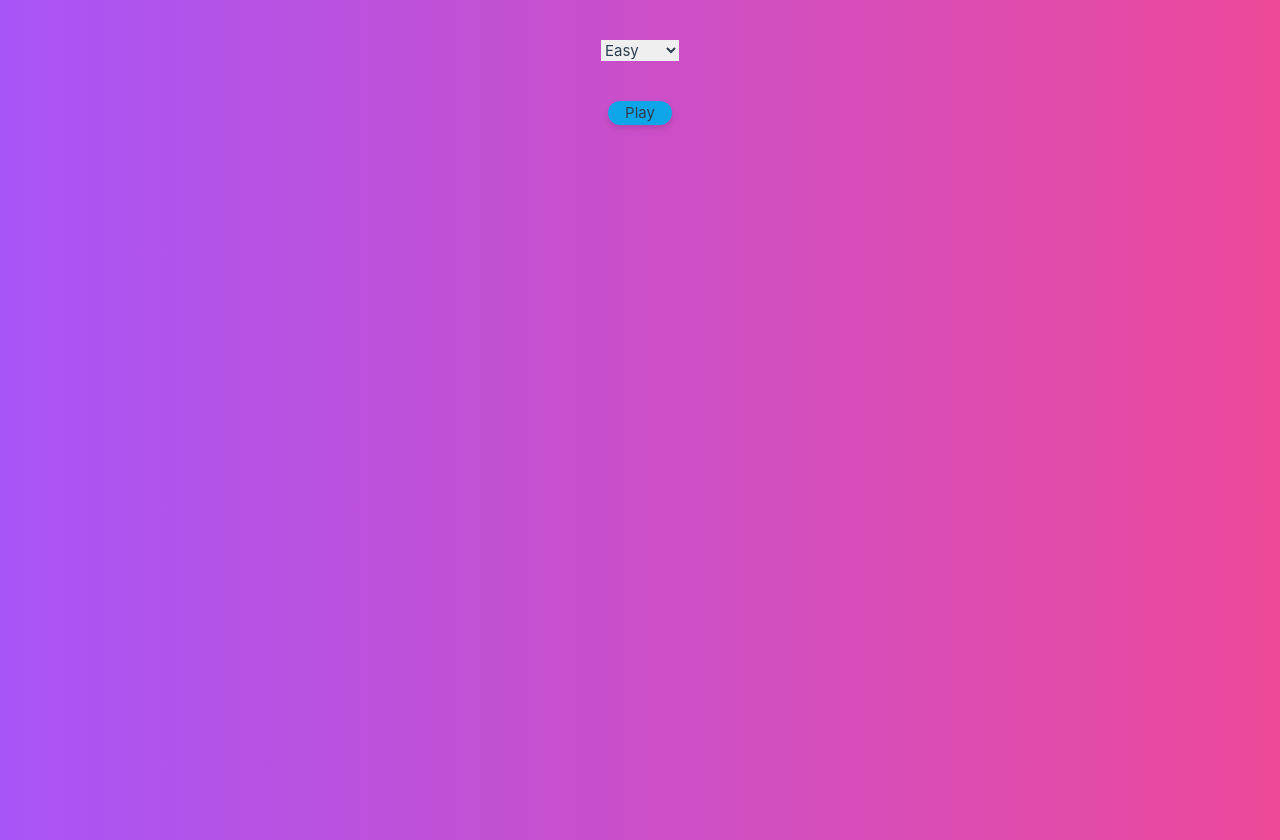
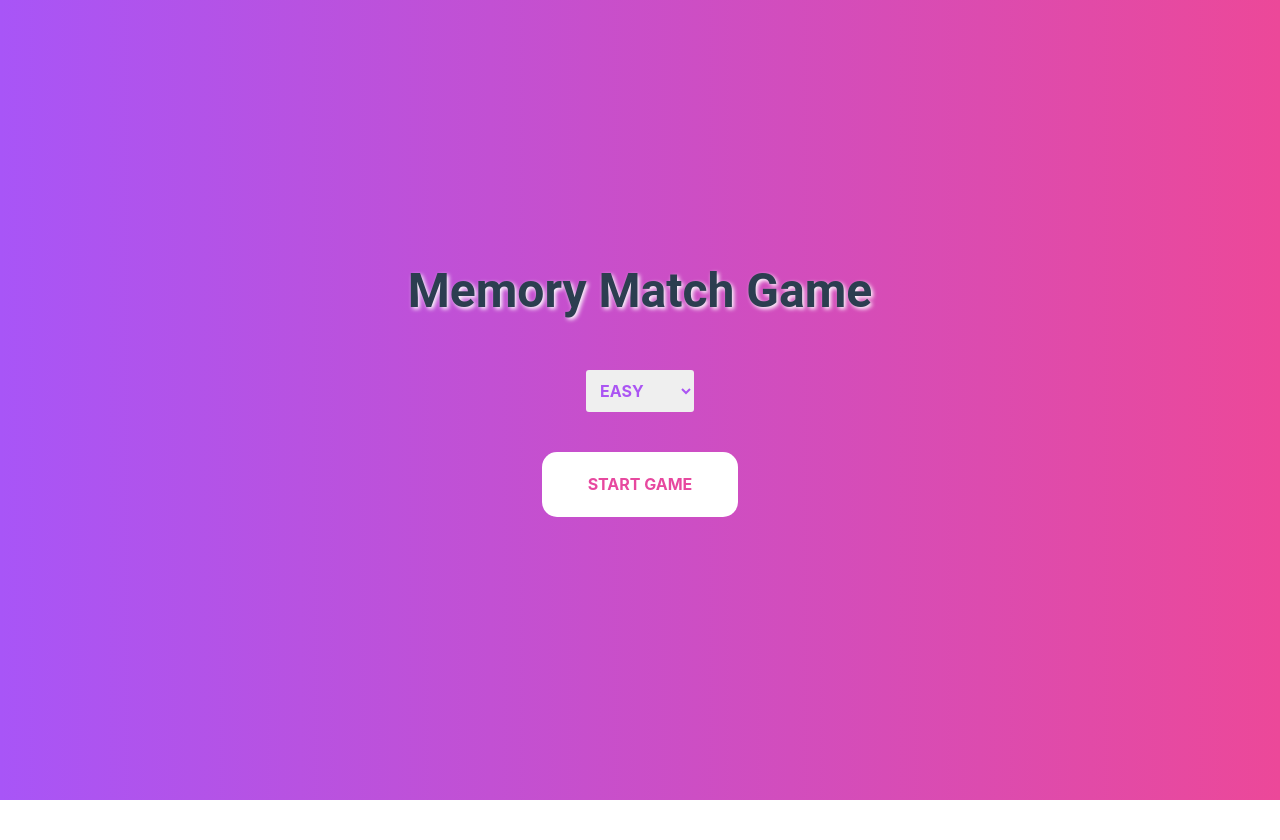
Before and after one commit to milandadhaniya1/match-memory-game, a Vue app: page / in a window 1280 px wide. After the commit the page ends 800 px from the top, so only its background shows below. Built offline with nearby package versions, Linux system fonts and the light colour scheme.

Commit message:
UI enhancement

```diff
--- a/src/components/IconCard.vue
+++ b/src/components/IconCard.vue
@@ -7,7 +7,7 @@ const props = defineProps(['isOpen'])
     <div
       :class="[
         'rounded-md m-1 justify-center shadow-md group-hover:opacity-75 cursor-pointer',
-        { 'bg-gray-900': !props.isOpen, 'bg-white': props.isOpen }
+        { 'bg-gray-900': props.isOpen, 'bg-white': !props.isOpen }
       ]"
     >
       <slot />
--- /dev/null
+++ b/src/components/StartGameButton.vue
@@ -0,0 +1,125 @@
+<script setup lang="ts">
+
+</script>
+
+<template>
+    <button class="blob-btn" @click="$emit('startGame')">
+        Start Game
+        <span class="blob-btn__inner">
+            <span class="blob-btn__blobs">
+                <span class="blob-btn__blob"></span>
+                <span class="blob-btn__blob"></span>
+                <span class="blob-btn__blob"></span>
+                <span class="blob-btn__blob"></span>
+            </span>
+        </span>
+  </button>
+</template>
+
+<style scoped>
+.buttons {
+	 margin-top: 50px;
+	 text-align: center;
+	 border-radius: 15px;
+}
+.blob-btn {
+    z-index: 1;
+    position: relative;
+    padding: 20px 46px;
+    margin-bottom: 30px;
+    text-align: center;
+    text-transform: uppercase;
+    color: #e7489f;
+    font-size: 16px;
+    font-weight: bold;
+    background-color: transparent;
+    outline: none;
+    border: none;
+    transition: color 0.5s;
+    cursor: pointer;
+    border-radius: 15px;
+}
+.blob-btn:before {
+    content: "";
+    z-index: 1;
+    position: absolute;
+    left: 0;
+    top: 0;
+    width: 100%;
+    height: 100%;
+    border-radius: 15px;
+}
+.blob-btn:after {
+    content: "";
+    z-index: -2;
+    position: absolute;
+    left: 3px;
+    top: 3px;
+    width: 100%;
+    height: 100%;
+    transition: all 0.3s 0.2s;
+    border-radius: 15px;
+}
+.blob-btn:hover {
+    color: #fff;
+    border-radius: 15px;
+}
+.blob-btn:hover:after {
+    transition: all 0.3s;
+    left: 0;
+    top: 0;
+    border-radius: 15px;
+}
+.blob-btn__inner {
+    z-index: -1;
+    overflow: hidden;
+    position: absolute;
+    left: 0;
+    top: 0;
+    width: 100%;
+    height: 100%;
+    border-radius: 15px;
+    background: #fff;
+}
+.blob-btn__blobs {
+    position: relative;
+    display: block;
+    height: 100%;
+    filter: url('#goo');
+}
+.blob-btn__blob {
+    position: absolute;
+    top: 2px;
+    width: 25%;
+    height: 100%;
+    background: #0505a9;
+    border-radius: 100%;
+    transform: translate3d(0, 150%, 0) scale(1.7);
+    transition: transform 0.45s;
+}
+@supports (filter: url('#goo')) {
+    transform: translate3d(0, 150%, 0) scale(1.4);
+}
+.blob-btn__blob:nth-child(1) {
+    left: 0%;
+    transition-delay: 0s;
+}
+.blob-btn__blob:nth-child(2) {
+    left: 30%;
+    transition-delay: 0.08s;
+}
+.blob-btn__blob:nth-child(3) {
+    left: 60%;
+    transition-delay: 0.16s;
+}
+.blob-btn__blob:nth-child(4) {
+    left: 90%;
+    transition-delay: 0.24s;
+}
+.blob-btn:hover .blob-btn__blob {
+    transform: translateZ(0) scale(1.7);
+}
+ @supports (filter: url('#goo')) {
+	 transform: translateZ(0) scale(1.4);
+}
+</style>
--- /dev/null
+++ b/src/components/StartGameSelectDifficulty.vue
@@ -0,0 +1,34 @@
+<script setup lang="ts">
+import { gameStore } from '@/stores/game'
+import { configStore } from '@/stores/config'
+
+const game = gameStore();
+const config = configStore();
+
+// Initial board size 4
+game.setBoardSize(4);
+const boardSizeOptions = config.boardSizeOptions;
+
+const setBoardSize = (event: any) => { game.setBoardSize(parseInt(event.target.value)) };
+</script>
+
+<template>
+<select @change="setBoardSize($event)" class="select-game-difficulty">
+    <option v-for="(item, index) in boardSizeOptions" :key="item" :value="index">
+        {{ item }}
+    </option>
+</select>
+</template>
+
+<style scoped>
+.select-game-difficulty {
+    border-radius: 3px;
+    padding: 10px;
+    text-transform: uppercase;
+    color: #ab55f3;
+    font-size: 16px;
+    font-weight: bold;
+    outline: none;
+    border: none;
+}
+</style>
--- a/src/stores/game.ts
+++ b/src/stores/game.ts
@@ -21,7 +21,7 @@ export const gameStore = defineStore('game', () => {
     const randomMatrixIcons = [...selectedIcons, ...selectedIcons].sort(() => 0.5 - Math.random())
 
     randomMatrixIcons.forEach((e) => {
-      iconMatrix.push({ name: e, open: true })
+      iconMatrix.push({ name: e, open: false, matched: false })
     })
   }
 
--- a/src/views/GamePlay.vue
+++ b/src/views/GamePlay.vue
@@ -33,9 +33,9 @@ const generateIconComponent = (row: number, clm: number) => {
   let iconCompName: string = ''
 
   if (iconMatrix.value.value[index]?.open) {
+    iconCompName = iconMatrix.value.value[index]?.name
+  } else {
     iconCompName = 'defaulticon'
-  } else {
-    iconCompName = iconMatrix.value.value[index]?.name
   }
 
   const iconComp = icons[iconCompName]
@@ -54,7 +54,7 @@ const flipCard = (comp: any) => {
 </script>
 
 <template>
-  <div class="flex flex-wrap justify-center">
+  <div class="flex flex-wrap h-screen items-center justify-center">
     <table border="0" class="max-w-xl max-h-min">
       <tr v-for="row in boardSize" :key="row" class="flex">
         <td v-for="clm in boardSize" :key="clm" class="flex-col card-box">
--- a/src/views/StartGame.vue
+++ b/src/views/StartGame.vue
@@ -1,39 +1,41 @@
 <script setup lang="ts">
 import { gameStore } from '@/stores/game'
-import { configStore } from '@/stores/config'
 import router from '@/router/index'
+import StartGameButton from '@/components/StartGameButton.vue';
+import StartGameSelectDifficulty from '@/components/StartGameSelectDifficulty.vue';
+
 const game = gameStore();
-const config = configStore();
-
-const boardSizeOptions = config.boardSizeOptions;
-
-// Initial board size 4
-game.setBoardSize(4);
 
 const startGame = () => {
   game.startGame();
   router.push({ path: '/game' })
 }
-
-const setBoardSize = (event: any) => { console.log(parseInt(event.target.value));game.setBoardSize(parseInt(event.target.value))};
-
-// if(config.isGameStarted && config.boardSize !== 0) {
-//   router.push({ path: '/game' })
-// }
-
 </script>
 
 <template>
-  <div class="w-full md:w-auto">
-    <div class="flex flex-wrap justify-center mt-10">
-      <select @change="setBoardSize($event)">
-        <option v-for="(item, index) in boardSizeOptions" :key="item" :value="index">
-          {{ item }}
-        </option>
-      </select>
+  <div class="flex flex-col h-screen items-center justify-center">
+    <div>
+      <h1 class="game-title">Memory Match Game</h1>
     </div>
-    <div class="flex flex-wrap justify-center mt-10">
-      <button class="rounded-full drop-shadow-md bg-sky-500 w-16" @click="startGame()">Play</button>
+    <div class="mt-10">
+      <start-game-select-difficulty />
+    </div>
+    <div>
+      <start-game-button @startGame="startGame()" class="mt-10" />
     </div>
   </div>
 </template>
+
+<style scoped>
+.game-title {
+  font-family: 'Roboto', sans-serif;
+  font-size: 48px;
+  font-weight: bold;
+  text-shadow: 2px 2px 4px rgb(255 255 255);
+  -webkit-background-clip: text;
+  display: inline-block;
+  background-clip: text;
+  -webkit-background-clip: text;
+  text-align: center;
+}
+  </style>
```
